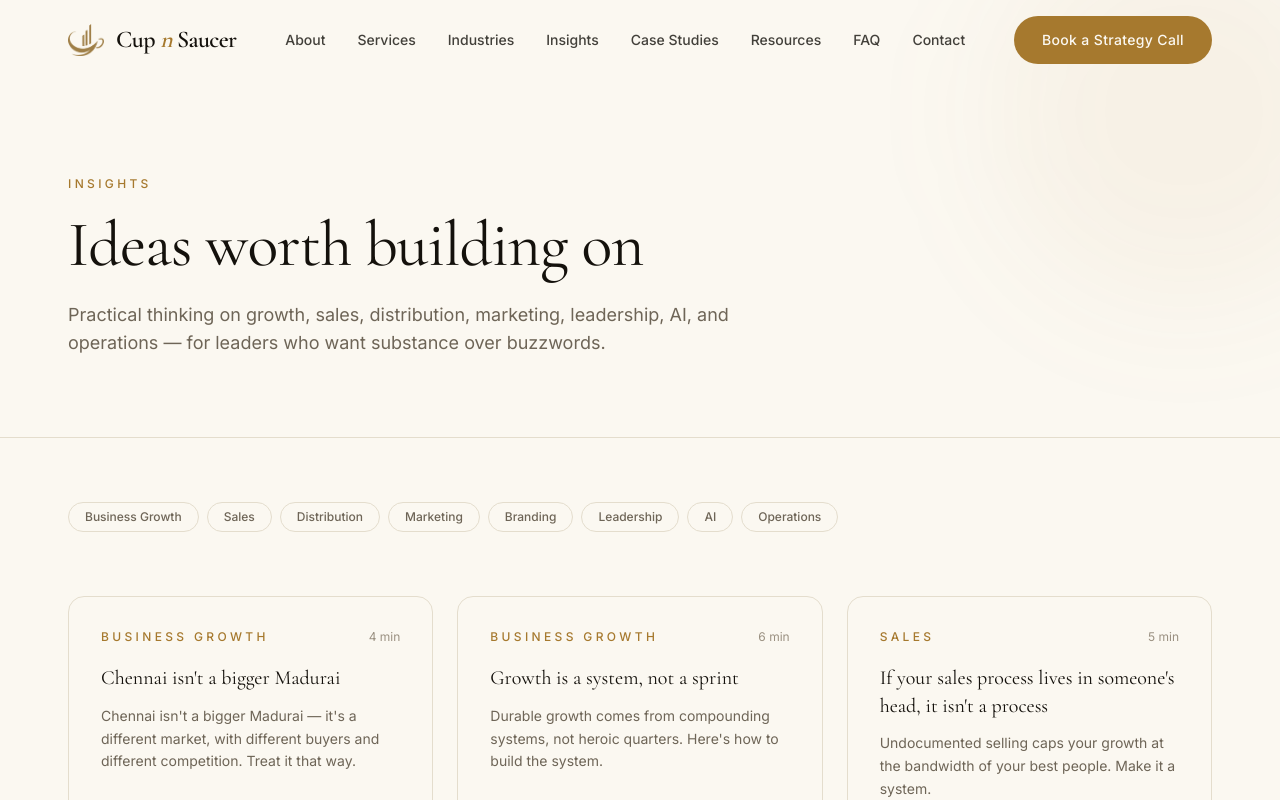
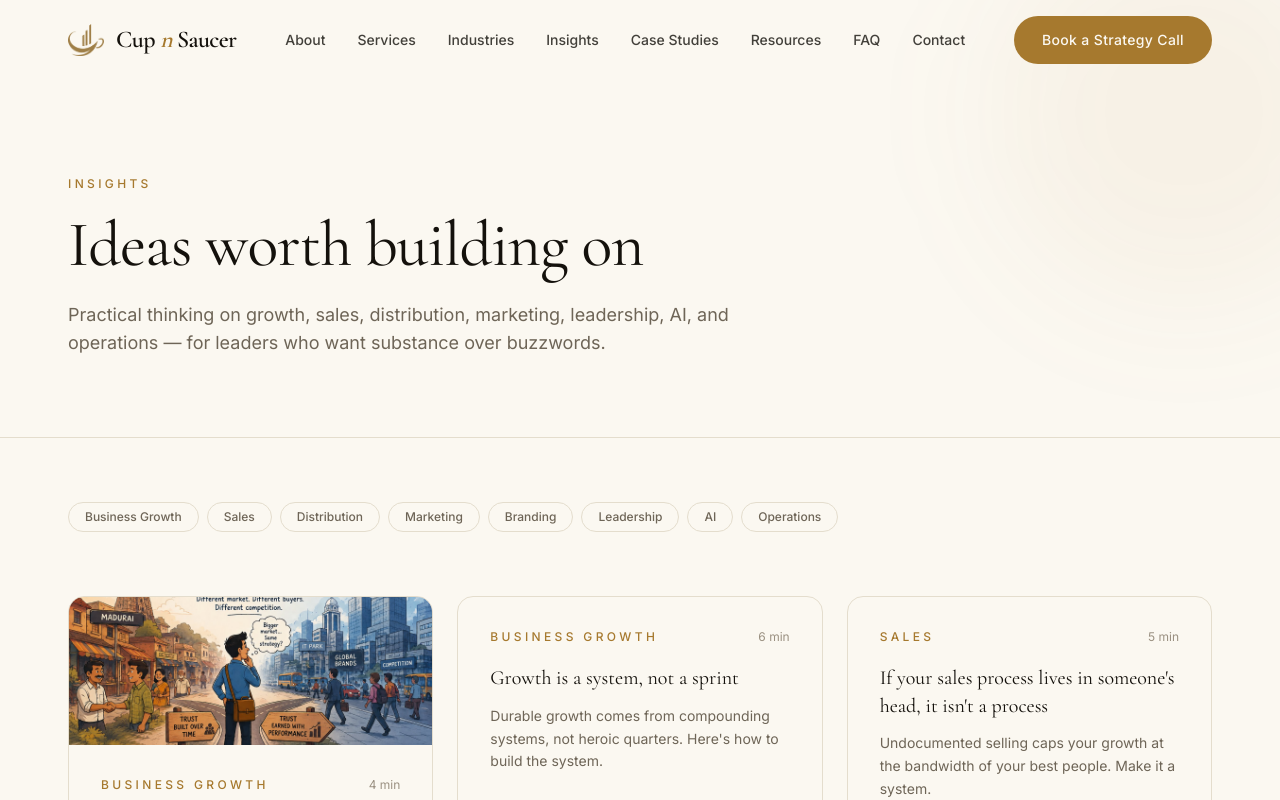
Before and after one commit to madhumitaganeshkumar123-ship-it/cupnsaucer, a Next.js app: page /insights in a window 1280 px wide. Shown: the top 800 px of the page. Built offline with nearby package versions, Linux system fonts and the light colour scheme.

Commit message:
Show featured image on Insights listing cards

```diff
--- a/src/app/insights/page.tsx
+++ b/src/app/insights/page.tsx
@@ -1,4 +1,5 @@
 import type { Metadata } from "next";
+import Image from "next/image";
 import Link from "next/link";
 import { Container } from "@/components/ui/Container";
 import { PageHeader } from "@/components/ui/PageHeader";
@@ -43,8 +44,20 @@ export default function InsightsPage() {
             <Reveal as="article" key={post.slug} delay={i * 0.05}>
               <Link
                 href={`/insights/${post.slug}`}
-                className="group flex h-full flex-col rounded-2xl border border-line bg-cream p-8 transition-all duration-300 ease-smooth hover:border-gold/40 hover:shadow-[0_18px_50px_-30px_rgba(20,17,12,0.35)]"
+                className="group flex h-full flex-col overflow-hidden rounded-2xl border border-line bg-cream transition-all duration-300 ease-smooth hover:border-gold/40 hover:shadow-[0_18px_50px_-30px_rgba(20,17,12,0.35)]"
               >
+                {post.image && (
+                  <div className="relative aspect-[16/10] w-full overflow-hidden">
+                    <Image
+                      src={post.image}
+                      alt={post.title}
+                      fill
+                      sizes="(min-width: 1024px) 33vw, (min-width: 768px) 50vw, 100vw"
+                      className="object-cover transition-transform duration-500 ease-smooth group-hover:scale-105"
+                    />
+                  </div>
+                )}
+                <div className="flex h-full flex-col p-8">
                 <div className="flex items-center justify-between">
                   <span className="eyebrow">{post.category}</span>
                   <span className="text-xs text-taupe-light">{post.readMinutes} min</span>
@@ -55,6 +68,7 @@ export default function InsightsPage() {
                   Read insight
                   <ArrowUpRight className="h-4 w-4 transition-transform group-hover:translate-x-0.5 group-hover:-translate-y-0.5" />
                 </span>
+                </div>
               </Link>
             </Reveal>
           ))}
```
